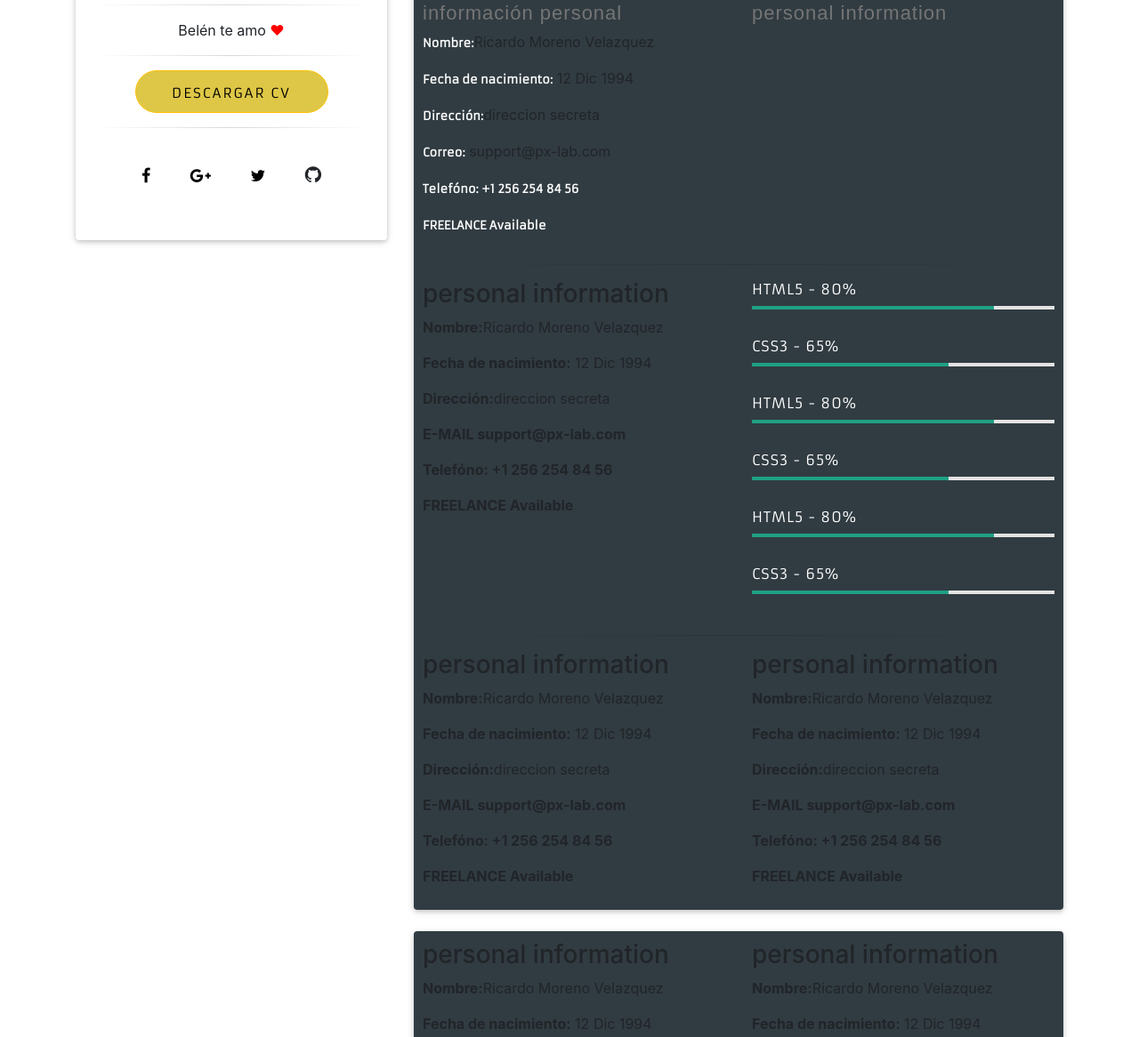
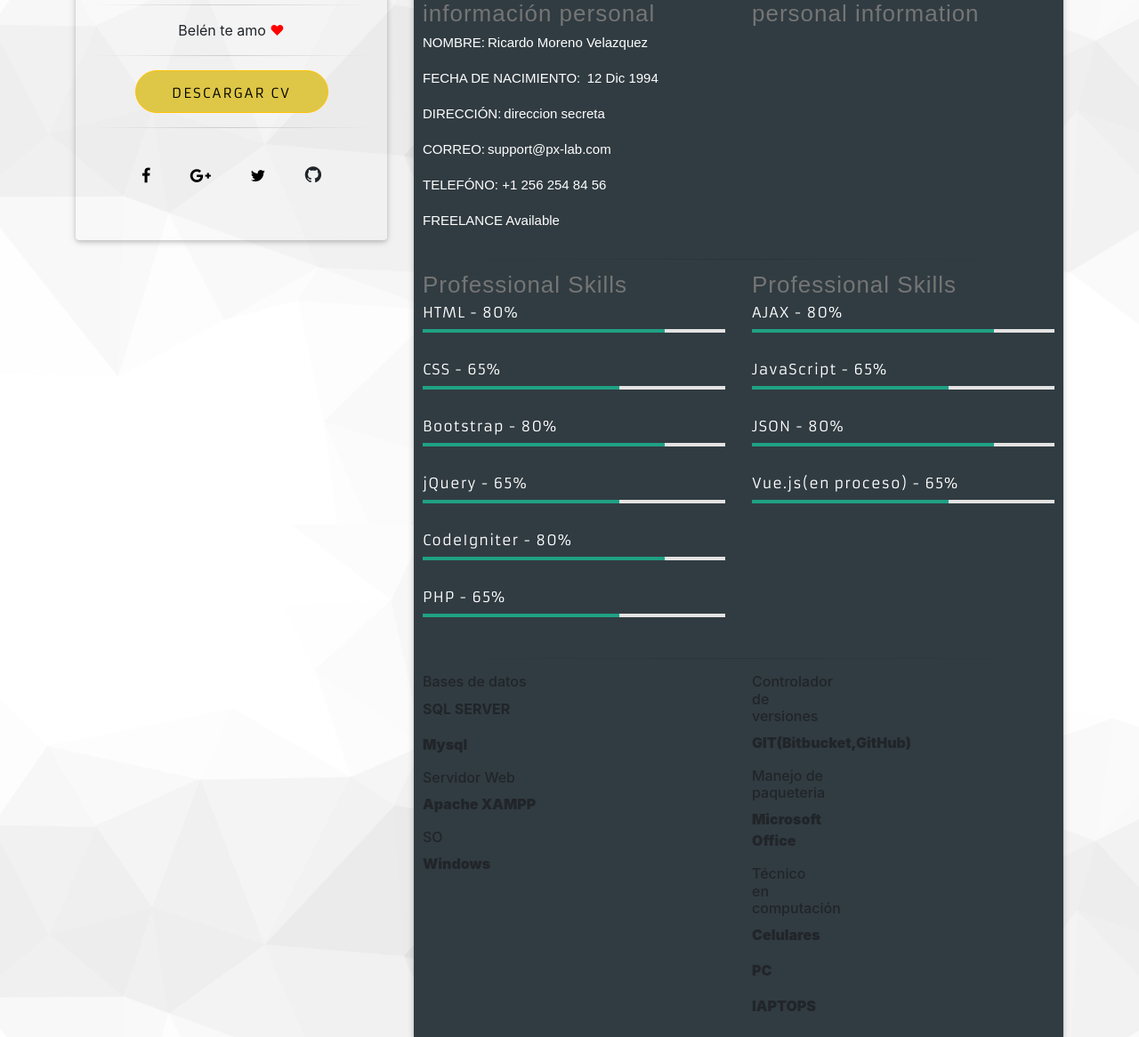
Before and after one commit to rickdeve/resume, a plain HTML site: page index.html in a window 1280 px wide. Shown: the part 310-1476 px from the top of the page at 89% size. Drawn offline with nearby package versions, Linux system fonts and the light colour scheme; grey boxes are pictures that could not be loaded; a web font is replaced by a local one.

Commit message:
Background-image change

```diff
--- a/assets/css/styles.css
+++ b/assets/css/styles.css
@@ -2,7 +2,10 @@
 @import url('https://fonts.googleapis.com/css?family=Armata');
 
 /*Inician estilos para todo el documento especificos*/
-
+body{
+    background-image: url("../img/trianglify.png");
+    background-repeat: repeat;
+}
 .mi-nombre{
     font-family: 'Aldrich', sans-serif;
     font-size: 23px !important;
@@ -154,18 +157,26 @@ p.info{
 /*titulos de informacion personal*/
 h3.titulo-info-personal{
     font-family: 'Aldrich', sans-serif;
-    font-size: 22px !important;
+    font-size: 26px !important;
     line-height: 24px !important;
     color: #757575;
     letter-spacing: 1px;
 }
 /*subtitulos de la informacion personal*/
 .sub-info-personal{
-    font-family: 'Armata', sans-serif;
-    font-size: 13px !important;
+    font-family: 'Aldrich', sans-serif;
+    font-size: 15px !important;
     line-height: 22px !important;
     color: #ffffff;
-    font-weight: 700 !important;
+    font-weight: 400 !important;
+}
+.myinfo{
+    font-family: 'Aldrich', sans-serif;
+    font-size: 15px !important;
+    line-height: 22px !important;
+    color: #ffffff;
+    font-weight: 400 !important;
+    margin-left: 3px;
 }
 
 .progress-title{
--- a/index.html
+++ b/index.html
@@ -116,12 +116,12 @@
 
                         <div class="col-md-6">
                             <h3 class="text-left titulo-info-personal">información personal</h3>
-                            <p><span class="sub-info-personal">Nombre:</span>Ricardo Moreno Velazquez</p>
-                            <p><span class="sub-info-personal">Fecha de nacimiento:</span> 12 Dic 1994</p>
-                            <p><span class="sub-info-personal">Dirección:</span>direccion secreta</p>
-                            <p><span class="sub-info-personal">Correo:</span> support@px-lab.com</p>
-                            <p><span class="sub-info-personal">Telefóno: +1 256 254 84 56</span></p>
-                            <p><span class="sub-info-personal">FREELANCE Available</span></p>
+                            <p class="text-justify "><span class="sub-info-personal">NOMBRE:</span><span class="myinfo">Ricardo Moreno Velazquez</span></p>
+                            <p class="text-justify "><span class="sub-info-personal">FECHA DE NACIMIENTO:</span> <span class="myinfo">12 Dic 1994</span></p>
+                            <p class="text-justify "><span class="sub-info-personal">DIRECCIÓN:</span><span class="myinfo">direccion secreta</span></p>
+                            <p class="text-justify "><span class="sub-info-personal">CORREO:</span><span class="myinfo">support@px-lab.com</span></p>
+                            <p class="text-justify "><span class="sub-info-personal">TELEFÓNO: +1 256 254 84 56</span></p>
+                            <p class="text-justify "><span class="sub-info-personal">FREELANCE Available</span></p>
                         </div>
                         <div class="col-md-6">
                             <h3 class="text-left titulo-info-personal">personal information</h3>
@@ -132,44 +132,56 @@
                     <div class="row">
 
                         <div class="col-md-6">
-                            <h3 class="text-left">personal information</h3>
-                            <p><strong>Nombre:</strong>Ricardo Moreno Velazquez</p>
-                            <p><strong>Fecha de nacimiento:</strong> 12 Dic 1994</p>
-                            <p><strong>Dirección:</strong>direccion secreta</p>
-                            <p><strong>E-MAIL support@px-lab.com</strong></p>
-                            <p><strong>Telefóno: +1 256 254 84 56</strong></p>
-                            <p><strong>FREELANCE Available</strong></p>
-                        </div>
-                        <div class="col-md-6">
-
-                            <h3 class="progress-title">HTML5 - 80%</h3>
+                            <h3 class="text-left titulo-info-personal">Professional Skills</h3>
+                            <h3 class="progress-title">HTML - 80%</h3>
                             <div class="progress pink">
                                 <div class="progress-bar" style="width:80%;"></div>
                             </div>
 
-                            <h3 class="progress-title">CSS3 - 65%</h3>
+                            <h3 class="progress-title">CSS - 65%</h3>
                             <div class="progress yellow">
                                 <div class="progress-bar" style="width:65%;"></div>
                             </div>
-                            <h3 class="progress-title">HTML5 - 80%</h3>
+                            <h3 class="progress-title">Bootstrap - 80%</h3>
                             <div class="progress pink">
                                 <div class="progress-bar" style="width:80%;"></div>
                             </div>
 
-                            <h3 class="progress-title">CSS3 - 65%</h3>
+                            <h3 class="progress-title">jQuery - 65%</h3>
                             <div class="progress yellow">
                                 <div class="progress-bar" style="width:65%;"></div>
                             </div>
-                            <h3 class="progress-title">HTML5 - 80%</h3>
+                            <h3 class="progress-title">CodeIgniter - 80%</h3>
                             <div class="progress pink">
                                 <div class="progress-bar" style="width:80%;"></div>
                             </div>
 
-                            <h3 class="progress-title">CSS3 - 65%</h3>
+                            <h3 class="progress-title">PHP - 65%</h3>
                             <div class="progress yellow">
                                 <div class="progress-bar" style="width:65%;"></div>
                             </div>
 
+                        </div>
+                        <div class="col-md-6">
+                            <h3 class="text-left titulo-info-personal">Professional Skills</h3>
+                            <h3 class="progress-title">AJAX - 80%</h3>
+                            <div class="progress pink">
+                                <div class="progress-bar" style="width:80%;"></div>
+                            </div>
+
+                            <h3 class="progress-title">JavaScript - 65%</h3>
+                            <div class="progress yellow">
+                                <div class="progress-bar" style="width:65%;"></div>
+                            </div>
+                            <h3 class="progress-title">JSON - 80%</h3>
+                            <div class="progress pink">
+                                <div class="progress-bar" style="width:80%;"></div>
+                            </div>
+
+                            <h3 class="progress-title">Vue.js(en proceso) - 65%</h3>
+                            <div class="progress yellow">
+                                <div class="progress-bar" style="width:65%;"></div>
+                            </div>
 
                         </div>
                     </div>
@@ -177,22 +189,23 @@
                     <div class="row">
 
                         <div class="col-md-6">
-                            <h3 class="text-left">personal information</h3>
-                            <p><strong>Nombre:</strong>Ricardo Moreno Velazquez</p>
-                            <p><strong>Fecha de nacimiento:</strong> 12 Dic 1994</p>
-                            <p><strong>Dirección:</strong>direccion secreta</p>
-                            <p><strong>E-MAIL support@px-lab.com</strong></p>
-                            <p><strong>Telefóno: +1 256 254 84 56</strong></p>
-                            <p><strong>FREELANCE Available</strong></p>
+                            <h6 class="text-left">Bases de datos</h6>
+                            <p><strong>SQL SERVER</p>
+                            <p><strong>Mysql</p>
+                            <h6 class="text-left">Servidor Web</h6>
+                            <p>Apache XAMPP</p>
+                            <h6 class="text-left">SO</h6>
+                            <p>Windows</p>
                         </div>
                         <div class="col-md-6">
-                            <h3 class="text-left">personal information</h3>
-                            <p><strong>Nombre:</strong>Ricardo Moreno Velazquez</p>
-                            <p><strong>Fecha de nacimiento:</strong> 12 Dic 1994</p>
-                            <p><strong>Dirección:</strong>direccion secreta</p>
-                            <p><strong>E-MAIL support@px-lab.com</strong></p>
-                            <p><strong>Telefóno: +1 256 254 84 56</strong></p>
-                            <p><strong>FREELANCE Available</strong></p>
+                            <h6 class="text-left">Controlador de versiones</h6>
+                            <p><strong>GIT(Bitbucket,GitHub)</p>
+                                <h6 class="text-left">Manejo de paqueteria</h6>
+                            <p><strong>Microsoft Office</p>
+                                <h6 class="text-left"> Técnico en computación</h6>
+                                <p><strong>Celulares</p>
+                                    <p><strong>PC</p>
+                                        <p><strong>lAPTOPS</p>
                         </div>
                     </div>
 
```
Also changed, not shown: assets/img/trianglify.png (added).
